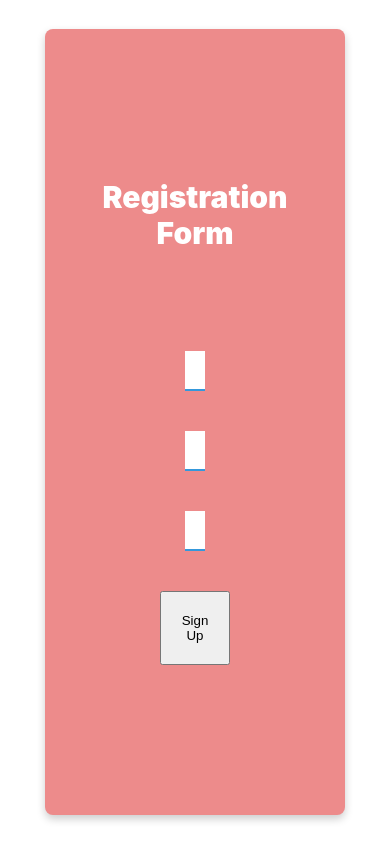
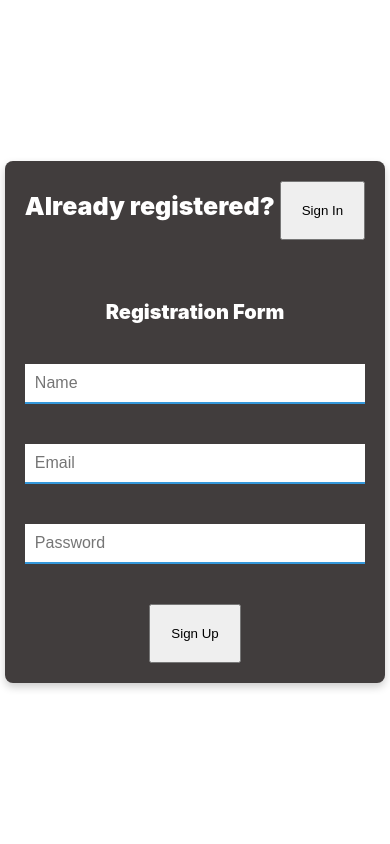
Before and after one commit to gb-pavan/todos-frontend, a React (Create React App) app: page /signup in a window 390 px wide. Built offline with nearby package versions, Linux system fonts and the light colour scheme.

Commit message:
made input fields mandatory and made login and sign up pages responsive

```diff
--- a/src/components/Login/index.css
+++ b/src/components/Login/index.css
@@ -1,4 +1,4 @@
-.form-container{
+.login-container{
     height: 100vh;
     display: flex;
     flex-direction: column;
@@ -7,35 +7,35 @@
     text-align: center;
 }
 
-.signup-form{
-    display: flex;
+.login-form{
+
+  display: flex;
     flex-direction: column;
     justify-content: center;
     align-items: center;
-    background-color: rgb(237, 139, 139);
-    padding: 150px;
+    padding: 80px;
     text-align: center;
     gap: 20px;
     border-radius: 8px;
     box-shadow: 0 4px 8px rgba(0, 0, 0, 0.2);
-    width: 40%;
+    background-color: rgb(237, 139, 139);
+
 }
 
-.signup-form p:nth-of-type(1){
+.login-form p:nth-of-type(1){
     color: white;
     text-align: center;
-    margin-top: 0px;
-    margin-bottom: 80px;
+    margin-bottom: 40px;
     font-weight: 900;
-    font-size: 30px;
+    font-size: 25px;
 }
 
-.signup-form button{
+.login-form button{
     padding: 20px;
     cursor: pointer;
 }
 
-.form-section {
+.login-section {
   display: flex;
   justify-content: center;
   align-items: center;
@@ -45,11 +45,12 @@
   width: 100%;
 }
 
-.form-section input {
-  width: 100%; /* Set the width to 100% to make it take up the full container width */
-  padding: 10px; /* Increase the height by adding padding */
-  border: none; /* Remove the default border */
-  border-bottom: 2px solid #3498db; /* Add a bottom border */
-  outline: none; /* Remove the default outline when the input is focused */
-  font-size: 1rem; /* Optional: Increase font size */
+.login-section input {
+  width: 100%; /* Make input take the full width of the parent */
+  padding: 12px; /* Adjust padding for a comfortable height */
+  border: none;
+  border-bottom: 2px solid #3498db;
+  outline: none;
+  font-size: 1rem;
+  box-sizing: border-box; /* Ensure padding doesn't exceed the parent width */
 }
--- a/src/components/Login/index.js
+++ b/src/components/Login/index.js
@@ -38,14 +38,14 @@ function Login() {
     //   </form>
     // </div>
 
-    <div className="form-container">
-      <form className="signup-form" onSubmit={handleSubmit}>
+    <div className="login-container">
+      <form className="login-form" onSubmit={handleSubmit}>
         <p>Login Form</p>
-        <div className="form-section">
-          <input name="email" placeholder="Email" onChange={handleChange} />
+        <div className="login-section">
+          <input name="email" placeholder="Email" onChange={handleChange} required />
         </div>
-        <div className="form-section">
-          <input name="password" type="password" placeholder="Password" onChange={handleChange} />
+        <div className="login-section">
+          <input name="password" type="password" placeholder="Password" onChange={handleChange} required />
         </div>
         <div>
           <button type="submit">Sign In</button>
--- a/src/components/SignUp/index.css
+++ b/src/components/SignUp/index.css
@@ -1,10 +1,10 @@
 .form-container{
-    height: 100vh;
     display: flex;
     flex-direction: column;
     justify-content: center;
     align-items: center;
     text-align: center;
+    height: 100vh;
 }
 
 .signup-form{
@@ -12,22 +12,31 @@
     flex-direction: column;
     justify-content: center;
     align-items: center;
-    background-color: rgb(65, 61, 61);
-    padding: 150px;
+    padding: 20px;
     text-align: center;
     gap: 20px;
     border-radius: 8px;
     box-shadow: 0 4px 8px rgba(0, 0, 0, 0.2);
-    width: 40%;
+    background-color: rgb(65, 61, 61);
+
 }
+
+
 
 .signup-form p:nth-of-type(1){
     color: white;
     text-align: center;
-    margin-top: 0px;
-    margin-bottom: 100px;
+    margin-bottom: 40px;
     font-weight: 900;
-    font-size: 30px;
+    font-size: 25px;
+}
+
+.signup-form p:nth-of-type(2){
+    color: white;
+    text-align: center;
+    margin-bottom: 20px;
+    font-weight: 900;
+    font-size: 20px;
 }
 
 .signup-form button{
@@ -43,6 +52,7 @@
   margin-bottom: 20px;
   background-color: green;
   width: 100%;
+  min-width: 250px;
 }
 
 .form-section input {
--- a/src/components/SignUp/index.js
+++ b/src/components/SignUp/index.js
@@ -85,6 +85,10 @@ function SignUp() {
   const [isLoading,setIsLoading]= useState(false);
   const navigate = useNavigate();
 
+  const handleSignIn = () => {
+    navigate("/login");
+  }
+
   const handleChange = (e) => setForm({ ...form, [e.target.name]: e.target.value });
 
   const handleSubmit = async (e) => {
@@ -114,16 +118,18 @@ function SignUp() {
 
   return (
     <div className="form-container">
+
       <form className="signup-form" onSubmit={handleSubmit}>
+        <p>Already registered? <button onClick={handleSignIn}>Sign In</button></p>
         <p>Registration Form</p>
         <div className="form-section">
-          <input name="name" placeholder="Name" onChange={handleChange} value={form.name} />
+          <input name="name" placeholder="Name" onChange={handleChange} value={form.name} required/>
         </div>
         <div className="form-section">
-          <input name="email" placeholder="Email" onChange={handleChange} value={form.email} />
+          <input name="email" placeholder="Email" onChange={handleChange} value={form.email} required />
         </div>
         <div className="form-section">
-          <input name="password" type="password" placeholder="Password" onChange={handleChange} value={form.password} />
+          <input name="password" type="password" placeholder="Password" onChange={handleChange} value={form.password} required/>
         </div>
         <div>
           <button type="submit">Sign Up</button>
```
